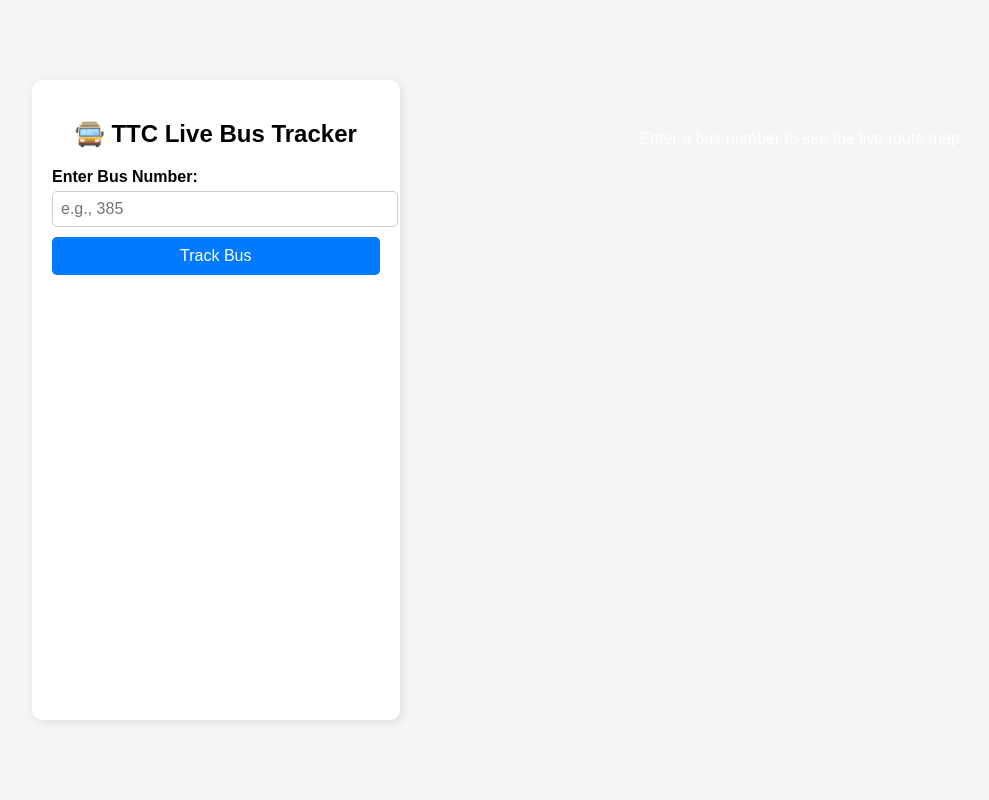
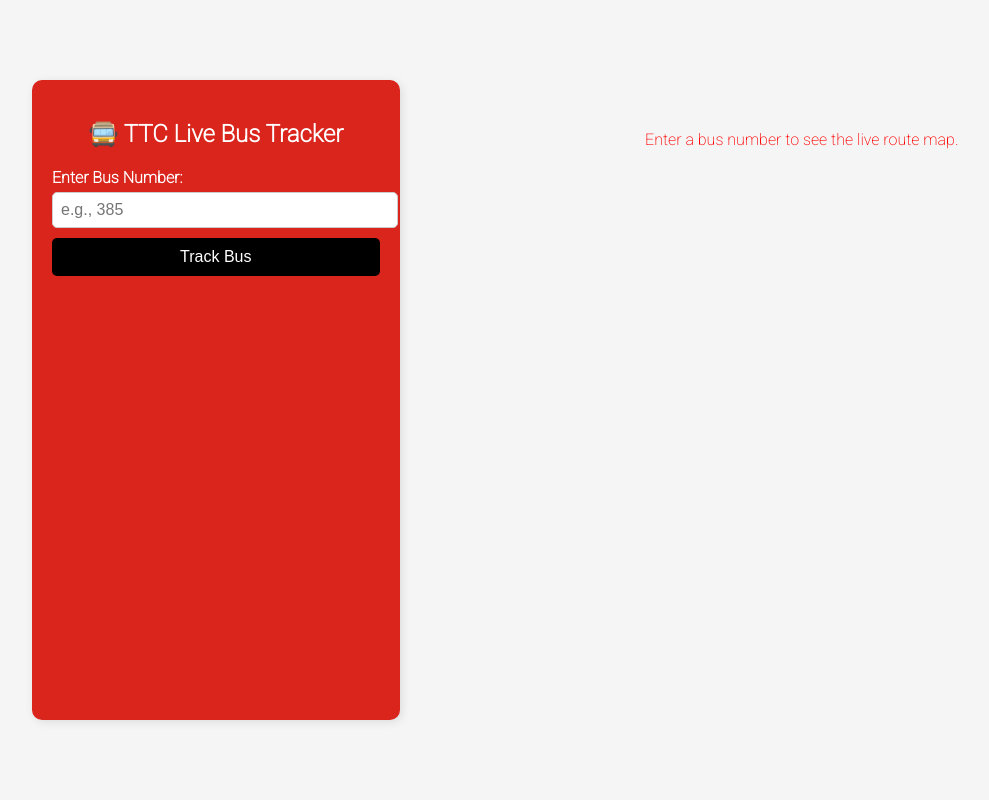
Before and after one commit to Romanabramovich/TTC-GTFS-Realtime, a Flask app: page / in a window 1280 px wide. Shown: the whole page, without its empty margins (32-1021 px from the left). Run offline with Flask 3, Linux system fonts and the light colour scheme.

Commit message:
Cleaned up UI. Added TTC themed styling

```diff
--- a/static/css/styles.css
+++ b/static/css/styles.css
@@ -1,6 +1,6 @@
 /* General Styles */
 body {
-    font-family: Arial, sans-serif;
+    font-family: Roboto, sans-serif;
     margin: 0;
     padding: 0;
     display: flex;
@@ -23,9 +23,10 @@
 .sidebar {
     width: 30%;
     padding: 20px;
-    background: white;
+    background: #DA251D;
     border-radius: 10px;
     box-shadow: 2px 2px 10px rgba(0, 0, 0, 0.1);
+    color: white;
 }
 
 h2 {
@@ -54,7 +55,7 @@
 }
 
 button {
-    background: #007bff;
+    background: black;
     color: white;
     padding: 10px;
     border: none;
@@ -65,7 +66,8 @@
 }
 
 button:hover {
-    background: #0056b3;
+    background: white;
+    color: black;
 }
 
 /* Map Container */
@@ -74,6 +76,11 @@
     height: 100%;
     border-radius: 10px;
     overflow: hidden;
+}
+.map-container >p {
+    color: red;
+    text-align: center;
+    margin-top: 50px;
 }
 
 iframe {
@@ -85,7 +92,7 @@
 
 /* Error Message */
 p.error {
-    color: red;
+    color: white;
     text-align: center;
     font-weight: bold;
 }
--- a/templates/index.html
+++ b/templates/index.html
@@ -5,6 +5,11 @@
     <meta name="viewport" content="width=device-width, initial-scale=1.0">
     <title>Live TTC Bus Tracker</title>
     <link rel="stylesheet" type="text/css" href="{{ url_for('static', filename='css/styles.css') }}">
+    <link rel="preconnect" href="https://fonts.googleapis.com">
+    <link rel="preconnect" href="https://fonts.gstatic.com" crossorigin>
+    <link href="https://fonts.googleapis.com/css2?family=Montserrat:ital,wght@0,100..900;1,100..900&family=Roboto:wght@200&display=swap" rel="stylesheet">
+    <link rel="icon" type="image/x-icon" href="{{ url_for('static', filename='images/ttc_logo.png') }}">
+
 </head>
 <body>
 
@@ -29,7 +34,7 @@
             {% if map_file %}
                 <iframe src="{{ url_for('serve_map') }}" allowfullscreen></iframe>
             {% else %}
-                <p style="color: white; text-align: center; margin-top: 50px;">
+                <p>
                     Enter a bus number to see the live route map.
                 </p>
             {% endif %}
```
